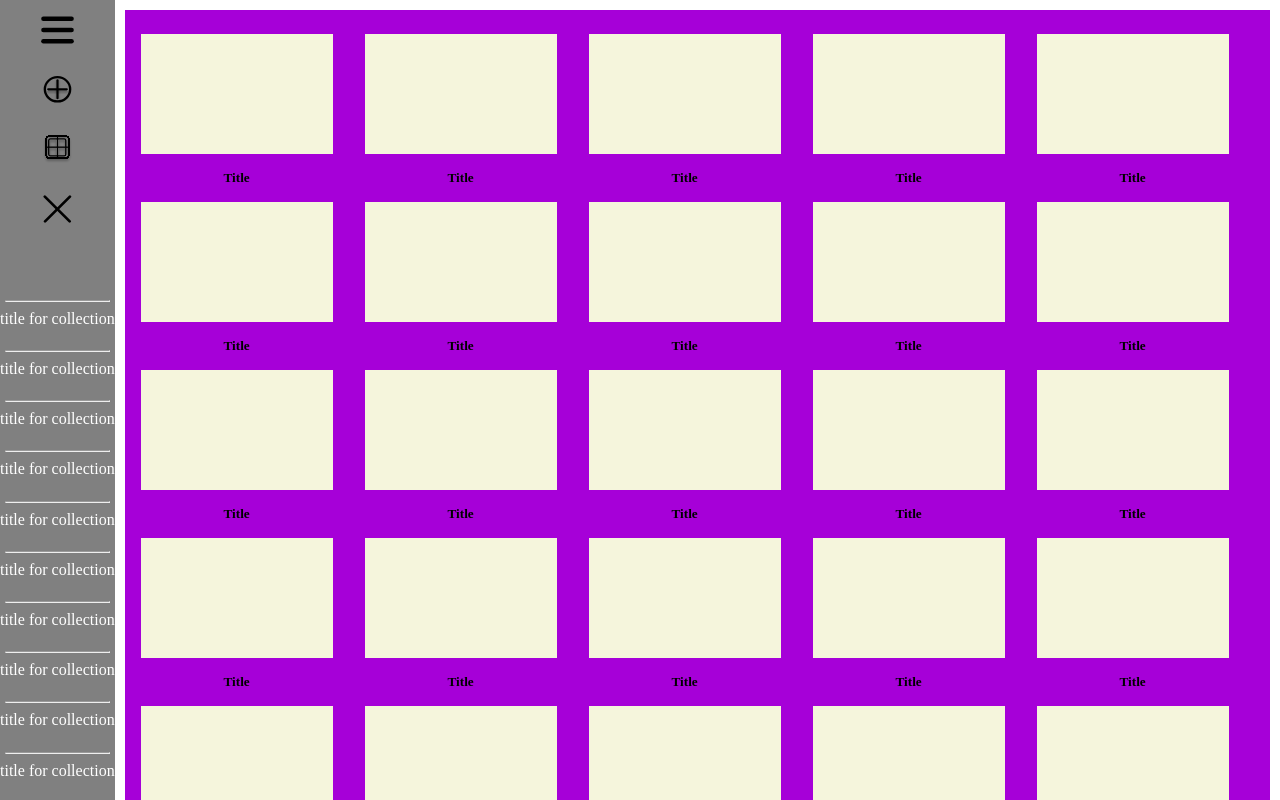
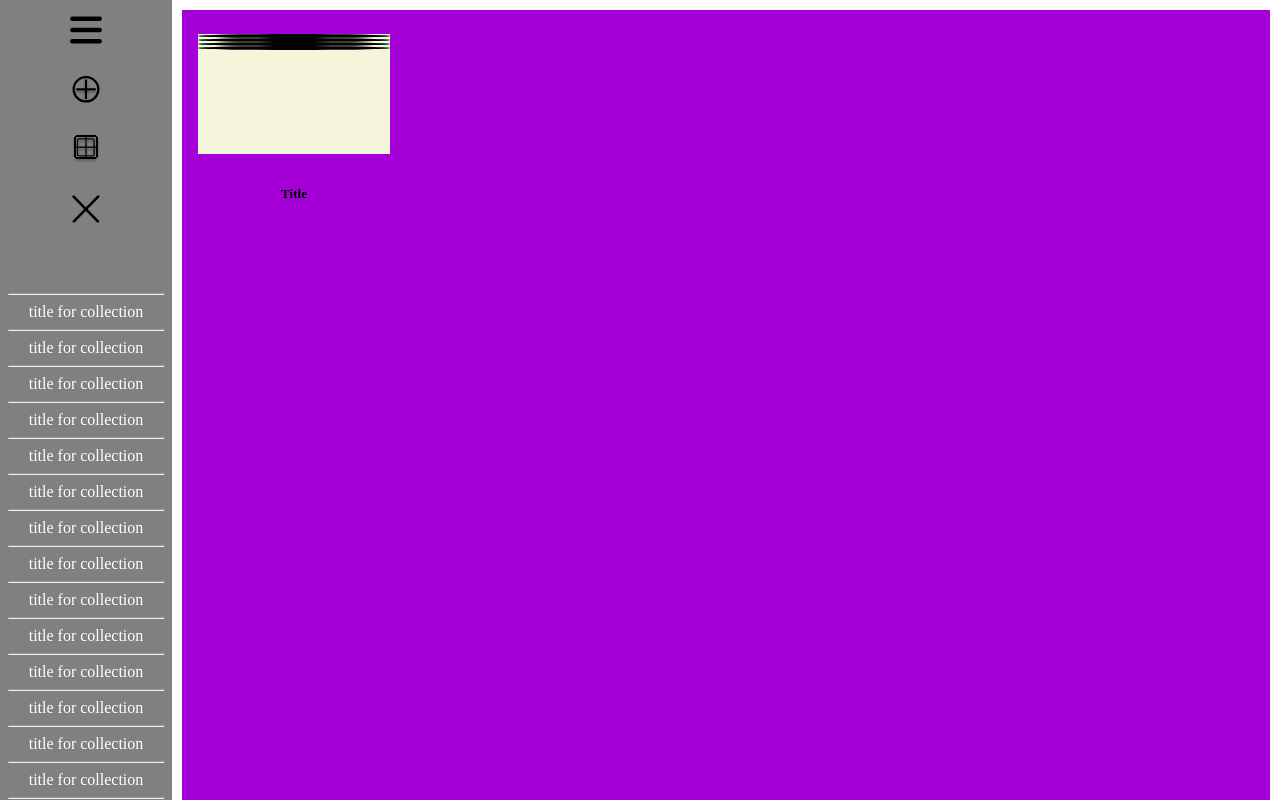
Before and after one commit to TRIYAN-SALAZAR/To-do-List, a React (Vite) app in the folder app-frontend/: page / in a window 1280 px wide. Shown: the top 800 px of the page. Built offline with nearby package versions, Linux system fonts and the light colour scheme.

Commit message:
cambios siuuu

```diff
--- /dev/null
+++ b/app-frontend/src/components/Collections.jsx
@@ -0,0 +1,13 @@
+import '../css/Collections.css'
+
+export default function Collection() {
+    return(
+        <section className="Collection">
+            <div className='relleno'></div>
+            <div className='relleno'></div>
+            <div className='relleno'></div>
+            <div className='relleno'></div>
+            <h5>Title</h5>
+        </section>
+    )
+}
--- /dev/null
+++ b/app-frontend/src/css/Collections.css
@@ -0,0 +1,80 @@
+section.Collection {
+    display: flexbox;
+
+    width: 15vw;
+    height: 15vh;
+
+    background-color: beige;
+
+    float: left;
+
+    margin-top: 1.5rem;
+    margin-bottom: 1.5rem;
+
+    margin-left: 1rem;
+    margin-right: 1rem;
+}
+
+/* dibujar  una especie de ventana en la coleccion*/
+div.relleno {
+    min-width: 25%;
+    max-height: 25%;
+
+    display: flex;
+
+    align-items: center;
+    justify-content: center;
+
+    position: relative;
+
+    border-radius: 50%;
+
+    border: 2px solid black;
+    background-color: rgb(0, 216, 180);
+
+    cursor: pointer;
+
+    user-select: none;
+
+    overflow: hidden;
+
+    transition: 0.5s;
+
+    &:hover {
+        background-color: rgb(0, 180, 216);
+    }
+
+    &:active {
+        background-color: rgb(0, 216, 180);
+    }
+
+    &:focus {
+        background-color: rgb(0, 180, 216);
+    }
+
+    &:active:focus {
+        background-color: rgb(0, 216, 180);
+    }
+
+
+    &:focus-within {
+        background-color: rgb(0, 180, 216);
+    }
+
+    &:active:focus-within {
+        background-color: rgb(0, 216, 180);
+    }
+
+
+    &:focus-within:focus {
+        background-color: rgb(0, 180, 216);
+    }
+
+}
+
+h5 {
+        position: relative;
+        top: 17vh;
+
+        text-align: center;
+}
--- a/app-frontend/src/pages/renderAll.jsx
+++ b/app-frontend/src/pages/renderAll.jsx
@@ -1,42 +1,20 @@
 import Tasks from "../components/Tasks";
 import CollectionsOfTasks from "../components/CollectionsOfTasks";
+import Collection from "../components/Collections";
 
 import '../css/RenderAll.css';
 
 export default function RenderAll() {
     return (
         <section id="render-all">
-            <Tasks />
-            <Tasks />
-            <Tasks />
-            <Tasks />
-            <Tasks />
-            <Tasks />
-            <Tasks />
-            <Tasks />
-            <Tasks />
-            <Tasks />
-            <Tasks />
-            <Tasks />
-            <Tasks />
-            <Tasks />
-            <Tasks />
-            <Tasks />
-            <Tasks />
-            <Tasks />
-            <Tasks />
-            <Tasks />
-            <Tasks />
-            <Tasks />
-            <Tasks />
-            <Tasks />
-            <Tasks />
-            <Tasks />
-            <Tasks />
-            <Tasks />
-            <Tasks />
-            <Tasks />
-            <Tasks />
+            <Collection />
         </section>
     )
 }
+
+function RenderTasks() {
+
+    return (
+        <></>
+    )
+}
```
